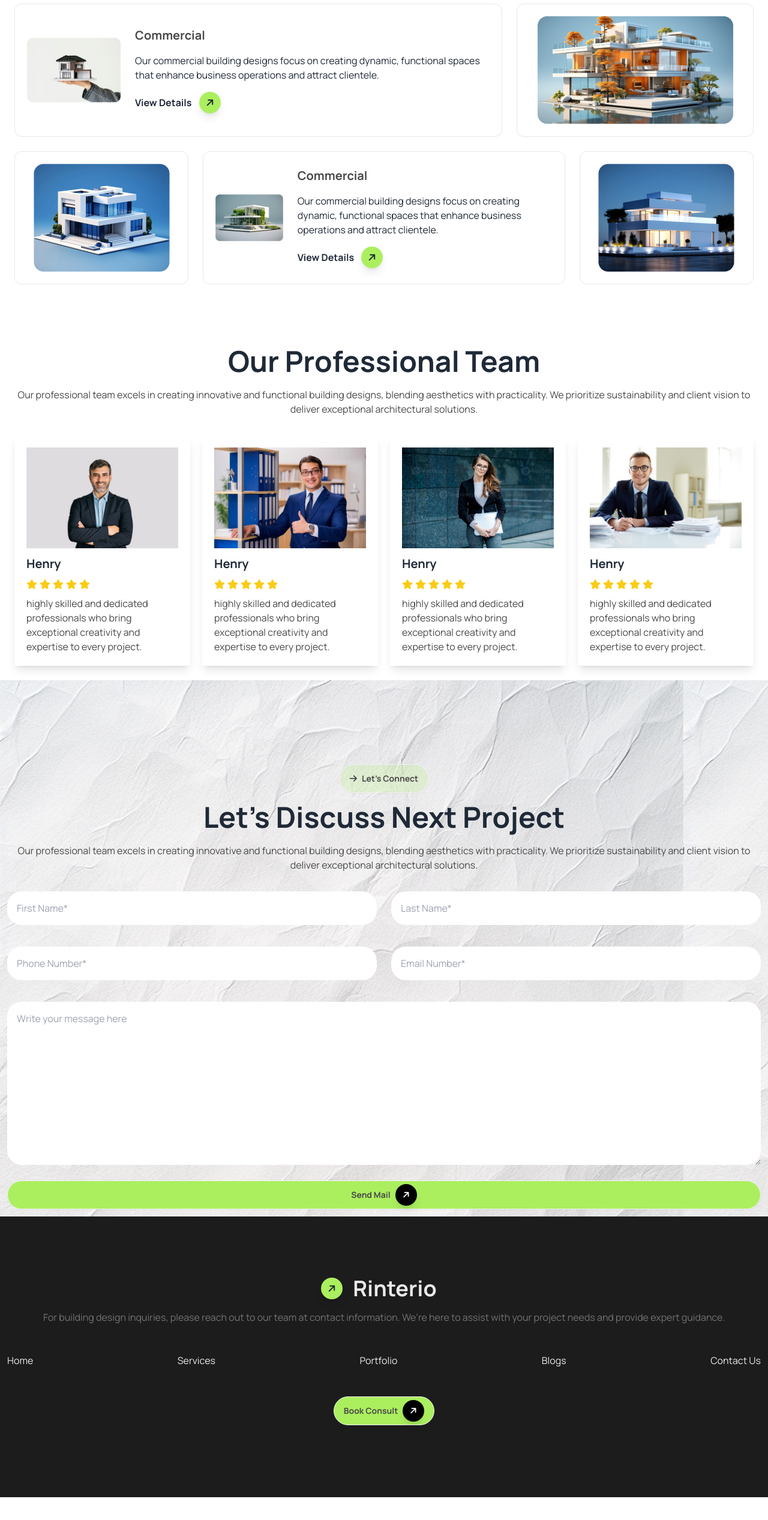
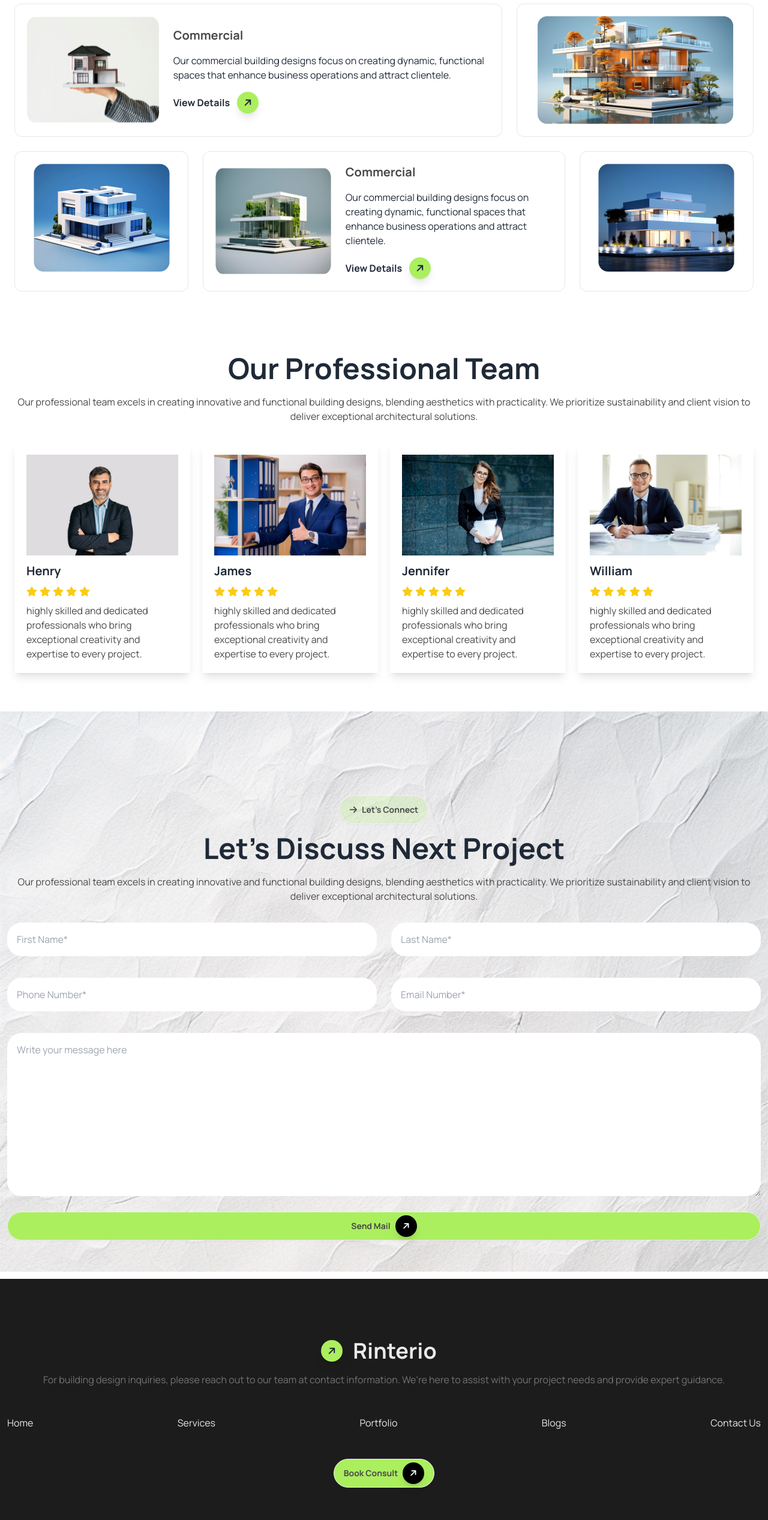
Before and after one commit to Faysal2123/Assignment-3, a plain HTML site: page index.html in a window 1280 px wide. Shown: the part 2347-4881 px from the top of the page at 60% size. Before the commit the page ends 4843 px from the top, so only its background shows below. Drawn offline with nearby package versions, Linux system fonts and the light colour scheme.

Commit message:
some code and styles change

```diff
--- a/index.html
+++ b/index.html
@@ -206,7 +206,7 @@
       <div class="grid grid-cols-12 p-3 gap-6">
         <div class="lg:col-span-8 col-span-12 flex justify-center lg:items-center lg:flex-row flex-col gap-6 lg:p-5 border rounded-xl p-4">
           <div>
-            <img  src="assets/img1.png" alt="">
+            <img class="lg:w-[410px] w-full lg:h-[177px]" src="assets/img1.png" alt="">
           </div>
            <div class="lg:space-y-4 space-y-3">
             <h6 class="text-xl text-[#494949] font-bold">Commercial</h6>
@@ -224,7 +224,7 @@
         </div>
         <div class="lg:col-span-4 justify-center col-span-12 flex lg:flex-row flex-col gap-6 lg:p-5 border rounded-xl p-4">
           <div >
-            <img  src="assets/img2.png" alt="">
+            <img  class="w-full" src="assets/img2.png" alt="">
           </div>
         </div>
         <div class="lg:col-span-3  justify-center col-span-12 flex lg:flex-row flex-col gap-6 lg:p-5 border rounded-xl p-4 lg:hidden">
@@ -238,7 +238,7 @@
 
         <div class="lg:col-span-6 col-span-12 flex justify-between lg:items-center lg:flex-row flex-col gap-6 lg:p-5 border rounded-xl p-4">
           <div>
-            <img class="w-full h-full" src="assets/img4.png" alt="">
+            <img class="lg:w-[550px] w-full lg:h-[177px]" src="assets/img4.png" alt="">
           </div>
            <div class="lg:space-y-4 space-y-3 ">
             <h6 class="text-xl text-[#494949] font-bold ">Commercial</h6>
@@ -270,7 +270,7 @@
     </div>
 
       </section>
-      <section class="bg-gray-100 lg:bg-white lg:pt-20 pt-7 p-3 ">
+      <section class="bg-gray-100 lg:bg-white lg:pt-20 pt-7 p-3 lg:mb-10 mb-4">
         <div class="container mx-auto ">
           <div class="space-y-5 text-center">
             <h1 class="lg:text-5xl text-4xl font-bold ">
@@ -281,7 +281,7 @@
           </div>
           <div class="grid lg:grid-cols-4 grid-cols-1 p-3 gap-5">
             <div class=" p-5 space-y-3 shadow-lg">
-            <div class=" ">
+            <div >
               <img src="assets/dev-1.png" alt="">
             </div>
             <h3 class="text-xl font-bold ">Henry</h3>
@@ -299,7 +299,7 @@
             <div class=" ">
               <img src="assets/div-8.png" alt="">
             </div>
-            <h3 class="text-xl font-bold ">Henry</h3>
+            <h3 class="text-xl font-bold ">James</h3>
             <div class="flex text-yellow-400 space-x-1">
               <i class="fa-solid fa-star"></i>
               <i class="fa-solid fa-star"></i>
@@ -314,7 +314,7 @@
             <div class=" ">
               <img src="assets/dev-4.png" alt="">
             </div>
-            <h3 class="text-xl font-bold ">Henry</h3>
+            <h3 class="text-xl font-bold ">Jennifer</h3>
             <div class="flex text-yellow-400 space-x-1">
               <i class="fa-solid fa-star"></i>
               <i class="fa-solid fa-star"></i>
@@ -329,7 +329,7 @@
             <div class=" ">
               <img src="assets/div-10.png" alt="">
             </div>
-            <h3 class="text-xl font-bold ">Henry</h3>
+            <h3 class="text-xl font-bold ">William</h3>
             <div class="flex text-yellow-400 space-x-1">
               <i class="fa-solid fa-star"></i>
               <i class="fa-solid fa-star"></i>
@@ -345,7 +345,7 @@
 
         </div>
       </section>
-      <section class="bg-[url('./assets/bg.jpg')] lg:pt-24" >
+      <section class="bg-[url('./assets/bg.jpg')] bg-no-repeat bg-cover bg-opacity-25 lg:pt-24" >
         <div class="container mx-auto p-3">
           <div class="text-center mb-4 pt-8">
             <button class="btn bg-[#ABEF5F33] text-[#494949] font-bold border rounded-3xl"><i class="fa-solid fa-arrow-right  text-[#494949] "></i>Let’s Connect</button>
@@ -375,7 +375,7 @@
           </div>
 
         </div>
-        <div class="pt-5">
+        <div class="pt-5 lg:pb-10 pb-5">
           <button class="w-full btn bg-[#ABEF5F] text-[#494949] font-bold rounded-3xl"> Send Mail
             <div class="shadow-lg h-9 w-9 bg-[black]  rounded-full flex items-center justify-center text-center"><i class="fa-solid fa-arrow-right -rotate-45 text-white"></i>
             </div>
@@ -389,7 +389,7 @@
       </section>
 
     </main>
-    <footer class="bg-[#1C1C1C]">
+    <footer class="bg-[#1C1C1C] mt-3">
       <div class="container mx-auto py-24 p-3">
 
           <div class="flex flex-row items-center justify-center">
```
